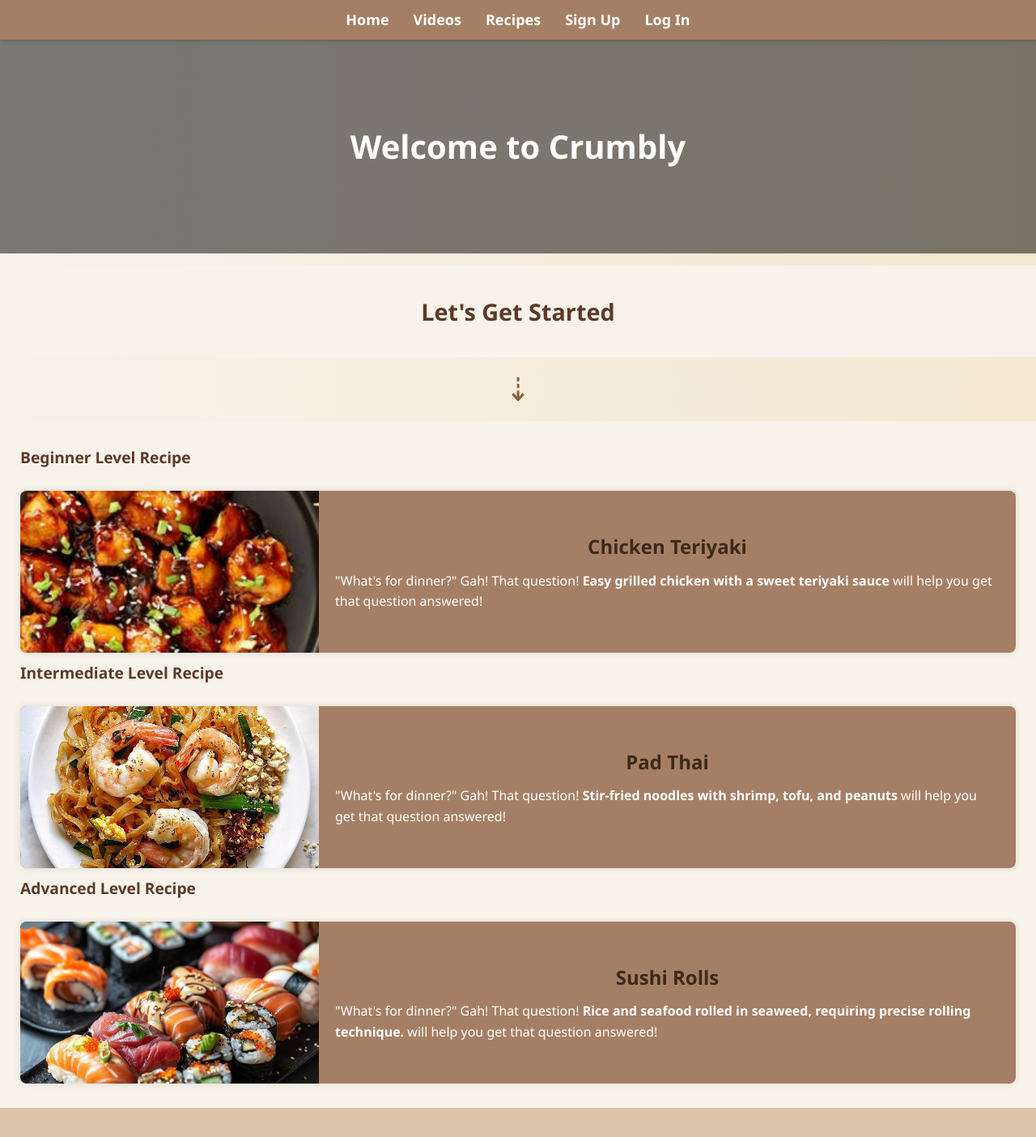
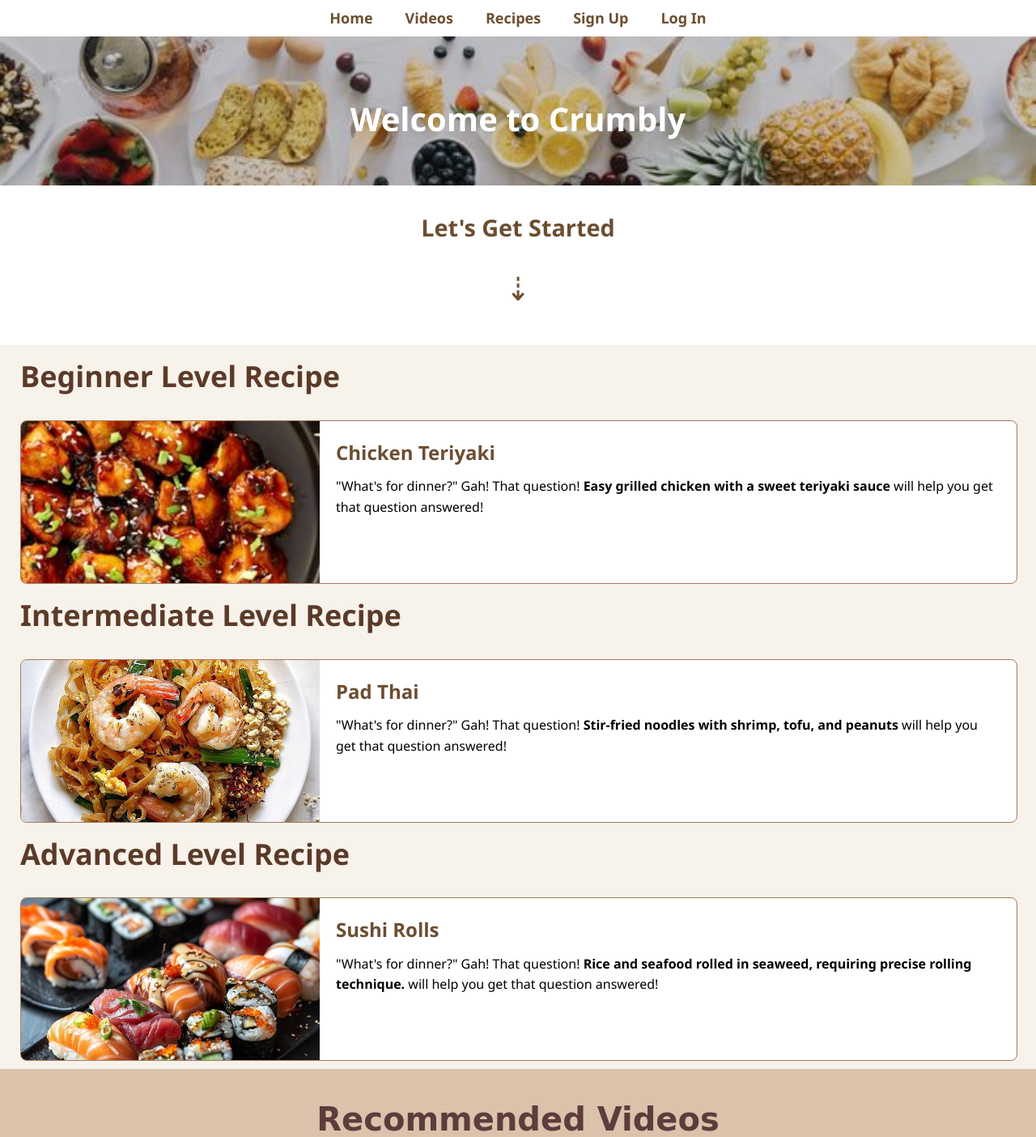
Before and after one commit to AndreValerix/webfinal, a PHP site: page /home.php in a window 1280 px wide. Shown: the top 1404 px of the page at 81% size. Run offline with PHP 8.4, Linux system fonts and the light colour scheme; data that the repository does not hold is empty.

Commit message:
Update home.css

```diff
--- a/home.css
+++ b/home.css
@@ -7,8 +7,6 @@
     font-family: 'Segoe UI', Tahoma, Geneva, Verdana, sans-serif;
     margin: 0;
     padding: 0;
-    background: linear-gradient(to right, #f7f2ea, #f4e8d0); /* Gradient background */
-    color: #5b3a29;
     line-height: 1.6; /* Increase line-height for readability */
 }
 
@@ -18,8 +16,12 @@
     color: #3c2a19; /* Darker cookie brown for headings */
 }
 
+h1 {
+    margin-bottom: -20px;
+}
+
 h2 {
-    margin-bottom: 20px;
+    margin-bottom: 0px;
     font-size: 2em;
 }
 
@@ -30,9 +32,9 @@
 
 /* Navbar */
 .navbar {
-    background-color: #8c5e3c; /* Slightly darker cookie brown */
-    padding: 15px 0;
-    box-shadow: 0 2px 5px rgba(0, 0, 0, 0.2); /* Slightly more pronounced shadow */
+    background-color: white;
+    color: #3c2a19;
+    padding: 8px 0;/* Slightly more pronounced shadow */
 }
 
 .navbar ul {
@@ -44,30 +46,34 @@
 }
 
 .navbar ul li {
+
     margin: 0 20px; /* Increased spacing for better visibility */
 }
 
 .navbar ul li a {
+    color: #6C4E31;
     text-decoration: none;
-    color: #ffffff;
+    color: 603F26;
     font-weight: bold;
     font-size: 18px; /* Larger font size for readability */
     transition: color 0.3s; /* Smooth color transition on hover */
 }
 
 .navbar ul li a:hover {
-    color: #f5e1d0; /* Light color on hover */
+    color: #603F26;
+    text-decoration: underline; /* Light color on hover */
 }
 
 /* Scroll Arrow Style */
 .scroll-arrow {
     display: flex;
     justify-content: center;
+    padding-bottom: 30px;
 }
 
 .scroll-arrow a {
     text-decoration: none;
-    color: #8b5e3c; /* Medium cookie brown */
+    color: #6C4E31; /* Medium cookie brown */
     font-size: 2.5em;
     animation: bounce 2s infinite;
 }
@@ -86,19 +92,19 @@
 
 /* Banner */
 .banner {
-    background-image:'url(img/banner.jpg)';
+    background-image:url("img\\banner.jpg");
     background-size: cover;
     background-position: center;
     text-align: center;
-    padding: 100px 0;
+    padding: 70px 0;
     position: relative;
 }
 
 .banner h1 {
+    color: white;
     font-size: 2.5em;
     position: relative;
     z-index: 2;
-    color: white
 }
 
 .banner::before {
@@ -108,24 +114,21 @@
     left: 0;
     width: 100%;
     height: 100%;
-    background-color: rgba(0, 0, 0, 0.5); /* Optional: Dark overlay */
+    background-color: rgba(0, 0, 0, 0.2);  /* Optional:Dark overlay */
     z-index: 1;
 }
 
 /* Intro Text Section */
 .intro-text {
     text-align: center;
-    padding: 5px 5px;
     font-size: 1.8em; /* Increased font size */
-    color: #5b3a29; /* Dark cookie brown */
-    background-color: #f7f2ea; /* Light cookie brown */
-    margin: 15px 0;
+    color:#6C4E31;
     font-weight: bold; /* Makes the text bold */
 }
 
 /* Featured Recipe Section */
 .featured-recipe {
-    padding: 30px 0;
+    padding: 10px 0;
     background-color: #f7f2ea; /* Light cookie brown */
 }
 
@@ -136,11 +139,15 @@
     gap: 10px; /* Space between items */
     padding: 0 25px; /* Add padding for spacing */
 }
-
+.recipe-list li {
+    color:#603F26 ;
+    font-size: 30px;
+    font-weight: bold;
+}
 .recipe-list a {
     font-size: 18px;
     font-weight: normal;
-    color: #3498db; /* Default text color */
+    color:#6C4E31 ; /* Default text color */
     text-decoration: none;
     transition: color 0.3s ease; /* Smooth transition for color change */
 }
@@ -169,11 +176,10 @@
     display: flex;
     flex-wrap: nowrap;
     align-items: center;
-    background-color: #a57f65; /* Medium cookie brown */
+    background-color: white; /* Medium cookie brown */
     border-radius: 8px;
     overflow: hidden;
-    color: #ffffff;
-    box-shadow: 0 0 10px rgba(0, 0, 0, 0.1); /* Optional: Add shadow for depth */
+    border: 1px solid #A67B5B; /* Specify width, style, and color for the border */
     width: 100%; /* Full width of the container */
     height: 200px; /* Fixed height for each recipe item */
 }
@@ -193,10 +199,18 @@
     display: inline-block;
 }
 
+.recipe-item:hover {
+    background-color: rgba(204, 179, 166, 0.1);
+}
+
 .recipe-item img {
     flex: 0 0 30%; /* Adjust image size to 30% */
     height: 100%; /* Full height of the parent */
     object-fit: cover; /* Ensure image covers the area */
+}
+
+.recipe-item img {
+    background-color: rgba(0, 0, 0, 0.1);
 }
 
 .recipe-item .recipe-box {
@@ -206,14 +220,16 @@
     height: 100%; /* Full height of the parent */
     display: flex;
     flex-direction: column; /* Stack heading and paragraph vertically */
-    justify-content: center; /* Center text vertically */
+    justify-content: left; /* Center text vertically */
 }
 
 /* Heading and Paragraph Styles */
 .recipe-box h3 {
+    color: #6C4E31;
     margin: 0;
     font-size: 1.5em; /* Adjust size as needed */
     margin-bottom: 10px; /* Space between heading and paragraph */
+    text-align: left;
 }
 
 .recipe-box p {
@@ -328,37 +359,14 @@
 
 /* Footer */
 .footer {
-    background-color: #a57f65; /* Dark cookie brown */
+ /* Dark cookie brown */
     padding: 20px 0;
-    color: #ffffff;
+    background-color: #603F26;
+    color: white;
     text-align: center;
 }
 
 /* Sign up Page Styles */
-
-.navbar {
-    background-color: #a57f65; /* Medium cookie brown */
-    padding: 20px 0;
-}
-
-.navbar ul {
-    list-style: none;
-    display: flex;
-    justify-content: center;
-    margin: 0;
-    padding: 0;
-}
-
-.navbar ul li {
-    margin: 0 15px;
-}
-
-.navbar ul li a {
-    text-decoration: none;
-    color: #ffffff;
-    font-weight: bold;
-}
-
 .signup-container {
     max-width: 400px;
     margin: 50px auto;
@@ -444,35 +452,10 @@
 }
 
 /* Footer Styles */
-.footer {
-    background-color: #a57f65; /* Light cookie brown */
+.footer {/* Light cookie brown */
     padding: 10px;
     text-align: center;
     margin-top: 20px;
-}
-
-/* Log in Page Styles */
-.navbar {
-    background-color: #a57f65; /* Light cookie brown */
-    padding: 10px;
-}
-
-.navbar ul {
-    list-style: none;
-    margin: 0;
-    padding: 0;
-    display: flex;
-    justify-content: center;
-}
-
-.navbar li {
-    margin: 0 15px;
-}
-
-.navbar a {
-    text-decoration: none;
-    color: #5b3a29; /* Dark cookie brown */
-    font-weight: bold;
 }
 
 /* Log-In Container Styles */
```
Also changed, not shown: other parts of home.css (+22 -15 lines).
